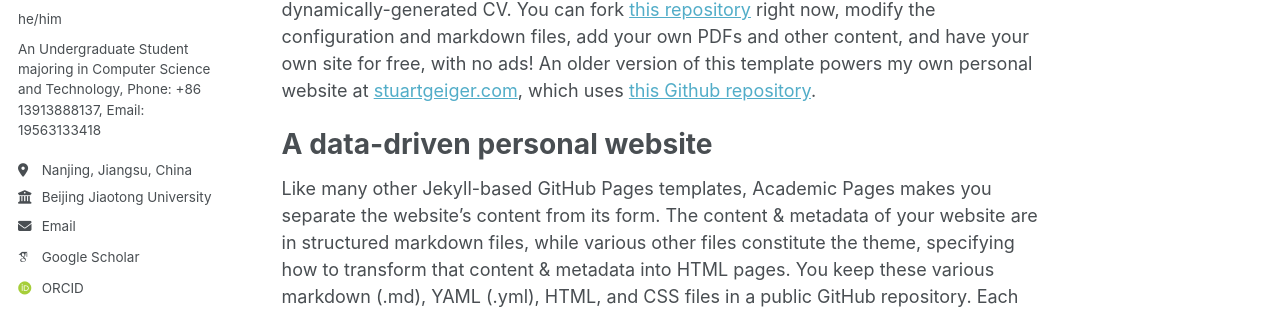
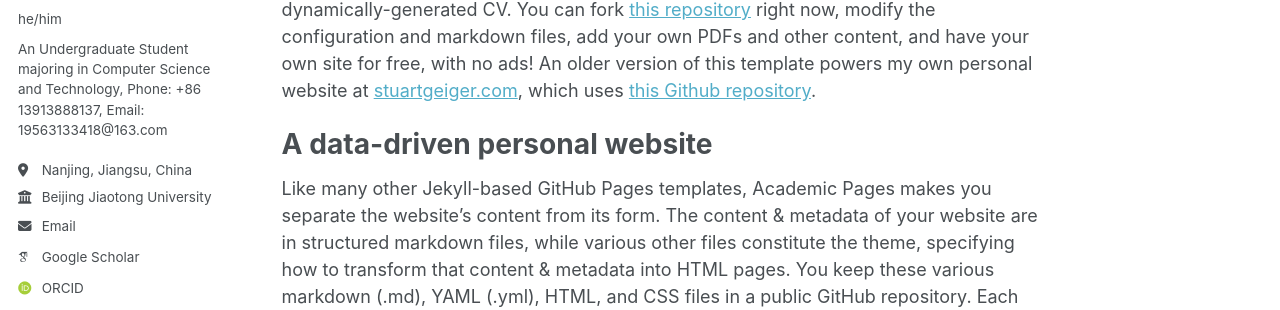
Before and after one commit to hezhicheng2002/hezhicheng2002.github.io, a Jekyll site: the page built from _pages/about.md, in a window 1280 px wide. Shown: the part 314-624 px from the top of the page. Built offline with Jekyll 4.4.1, drawn with Linux system fonts in a browser that asks for light colours; some web fonts are replaced.

Commit message:
Update _config.yml

```diff
--- a/_config.yml
+++ b/_config.yml
@@ -24,7 +24,7 @@ author:
   avatar           : "profile.png"
   name             : "Zhicheng He"
   pronouns         : "he/him"
-  bio              : "An Undergraduate Student majoring in Computer Science and Technology, Phone: +86 13913888137, Email: 19563133418"
+  bio              : "An Undergraduate Student majoring in Computer Science and Technology, Phone: +86 13913888137, Email: 19563133418@163.com"
   location         : "Nanjing, Jiangsu, China"
   employer         : "Beijing Jiaotong University"
   uri              : # URL
```
